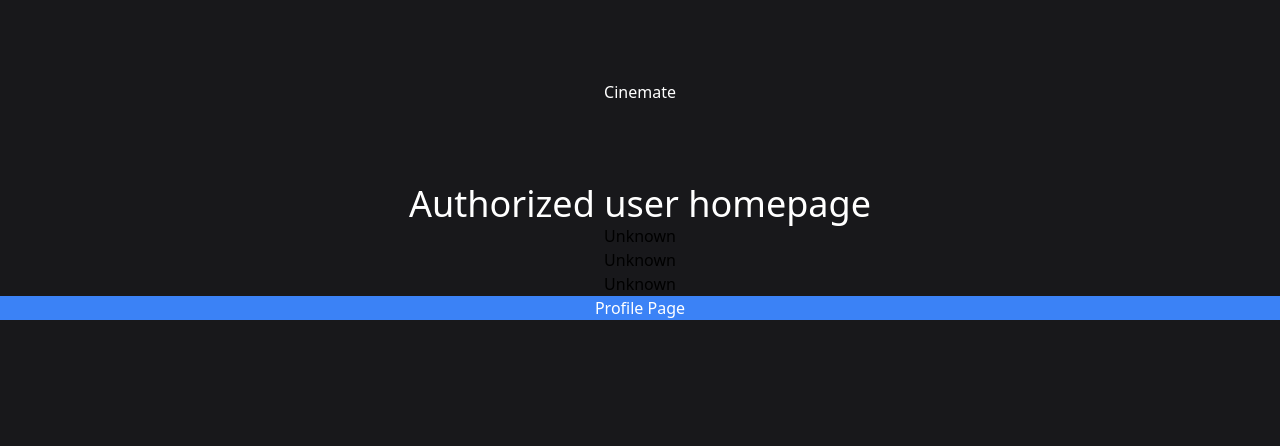
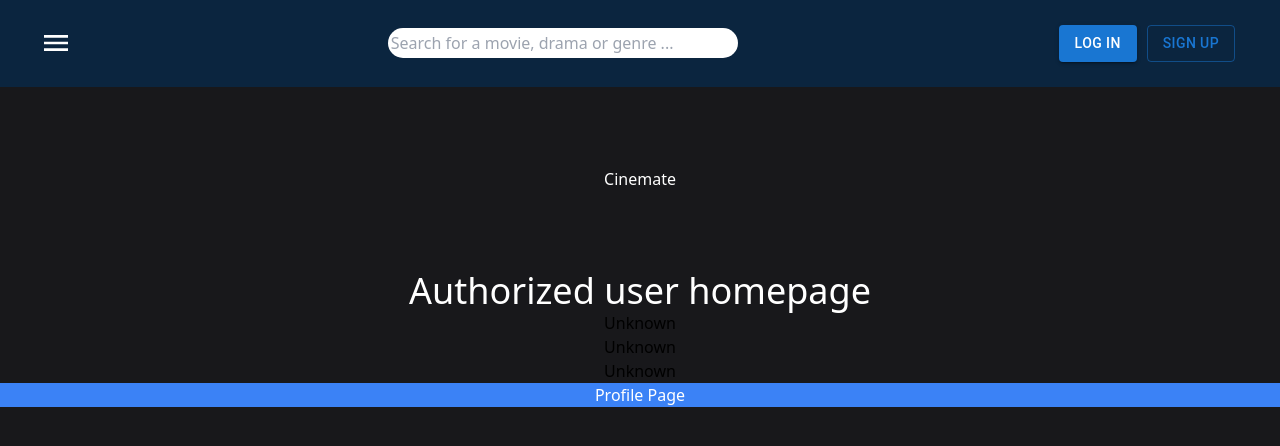
Before and after one commit to AdamAzuddin/cinemate, a Next.js app: page / in a window 1280 px wide. Shown: the top 446 px of the page. Built offline with nearby package versions, Linux system fonts and the light colour scheme.

Commit message:
added header from movieLo

```diff
--- /dev/null
+++ b/components/Header.tsx
@@ -0,0 +1,112 @@
+/*set this component to client component
+ to make sure using useState,
+ useEffect etc is possible in its children */
+ "use client";
+
+ import React from "react";
+ import SearchBar from "./SearchBar";
+ import { useState, useEffect, useRef } from "react";
+ import { IoMdMenu } from "react-icons/io";
+ import OverlayMenu from "./OverlayMenu";
+ import Button from "@mui/material/Button";
+ import { useRouter } from "next/navigation";
+
+ const Header = () => {
+   const [active, setActive] = useState(false);
+   // set an empty div element
+   const menuRef = useRef<HTMLDivElement>(null);
+
+   const router = useRouter()
+
+   useEffect(() => {
+     const handleOutsideClick = (event: any) => {
+       // checks if the menuRef exists and
+       //if the click event target is not contained within the menuRef element
+       if (menuRef.current && !menuRef.current.contains(event.target)) {
+         setActive(false);
+       }
+     };
+
+     //if mouse is clicked
+     document.addEventListener("mousedown", handleOutsideClick);
+     return () => {
+       document.removeEventListener("mousedown", handleOutsideClick);
+     };
+   }, [menuRef]);
+
+   useEffect(() => {
+     // body is not scrollable wj=hen menu is in
+     // active state
+     document.body.style.overflow = active ? "hidden" : "auto";
+   }, [active]);
+
+   useEffect(() => {
+     // root html element is unscrollable if menu active
+     document.documentElement.style.overflow = active ? "hidden" : "auto";
+   });
+
+   const handleMenuClick = () => {
+     setActive(!active);
+   };
+
+   return (
+     <div>
+       <div
+         style={{
+           background: "#0B253F",
+         }}
+       >
+         <div
+           style={{
+             padding: "20px 40px",
+             display: "flex",
+             justifyContent: "space-between",
+             alignItems: "center",
+           }}
+         >
+           {!active && (
+             <IoMdMenu
+               size={32}
+               style={{ color: "#FFFFFF" }}
+               onClick={handleMenuClick}
+             />
+           )}
+
+           <div style={{ marginLeft: "auto", marginRight: "auto" }}>
+             <SearchBar />
+           </div>
+
+           <div style={{margin:"5px"}}>
+             <Button variant="contained" onClick={()=> router.push
+             ('/../pages/LogIn')} >
+               Log in
+             </Button>
+           </div>
+           <div style={{margin:"5px"}}>
+             <Button variant="outlined" onClick={()=> router.push
+             ('/../pages/SignUp')} >
+               Sign up
+             </Button>
+           </div>
+         </div>
+       </div>
+       <div
+         ref={menuRef}
+         style={{
+           position: "fixed",
+           width: "70%",
+           height: "100vh",
+           background: "white ",
+           // animation
+           transform: active ? "translateX(0%)" : "translateX(-100%)",
+           transition: "all 0.5s ease-in-out",
+           zIndex: '1000'
+         }}
+       >
+         <OverlayMenu activeState={[active, setActive]} />
+       </div>
+     </div>
+   );
+ };
+
+ export default Header;
--- /dev/null
+++ b/components/OverlayMenu.tsx
@@ -0,0 +1,56 @@
+import React from "react";
+import Link from "next/link";
+
+const data = [
+  {
+    name: "My Account",
+    Link: "../pages/MyProfile",
+  },
+  {
+    name: "Genre",
+    Link: "/../pages/Genre",
+  },
+  {
+    name: "Movies",
+    Link: "/../pages/Movies",
+  },
+  {
+    name: "Series",
+    Link: "/../pages/Series",
+  },
+  {
+    name: "My List",
+    Link: "/../pages/MyList",
+  },
+  {
+    name: "About",
+    Link: "/../pages/About",
+  },
+  {
+    name: "Log Out",
+    Link: "/../pages/SignIn",
+  },
+];
+
+const OverlayMenu = (props: any) => {
+  // accept useState as prop
+  const [active, setActive] = props.activeState
+  return (
+    <>
+      <ul style={{ listStyleType: "none" }}>
+          {data.map((item, i) => (
+            <li key={i} style={{padding: "4vh 0", borderBottom: "0.5px solid black"}}>
+              <Link
+                href={item.Link}
+                onClick={() => setActive(false)}
+                style={{paddingLeft:"15px" }}
+              >
+                {item.name}
+              </Link>
+            </li>
+          ))}
+        </ul>    </>
+  );
+};
+
+export default OverlayMenu;
--- /dev/null
+++ b/components/SearchBar.tsx
@@ -0,0 +1,17 @@
+import React from "react";
+
+const SearchBar = () => {
+  return (
+    <div>
+      <input
+        type="text"
+        placeholder="Search for a movie, drama or genre ..."
+        style={{width: '350px', borderRadius:'20px', padding:'3px'}}
+      />
+
+
+    </div>
+  );
+};
+
+export default SearchBar;
--- a/package.json
+++ b/package.json
@@ -21,6 +21,7 @@
     "next-auth": "^4.21.1",
     "react": "18.2.0",
     "react-dom": "18.2.0",
+    "react-icons": "^4.8.0",
     "typescript": "5.0.3"
   },
   "devDependencies": {
--- a/pages/index.tsx
+++ b/pages/index.tsx
@@ -1,18 +1,20 @@
+import Header from "@/components/Header";
 import Link from "next/link";
 import { useState } from "react";
 
-
 export default function Home() {
-
-  const [session, setSession] = useState(true)
+  const [session, setSession] = useState(true);
 
   return (
-    <div>
-      <main className="container mx-auto text-center py-20">
-        <h1 className="text-white">Cinemate</h1>
-        {session? <User/> : <Guest />}
-      </main>
-    </div>
+    <>
+      <div>
+        <Header />
+        <main className="container mx-auto text-center py-20">
+          <h1 className="text-white">Cinemate</h1>
+          {session ? <User /> : <Guest />}
+        </main>
+      </div>
+    </>
   );
 }
 
```
Also changed, not shown: 1 other file (tests, documents, lock files or other folders).
